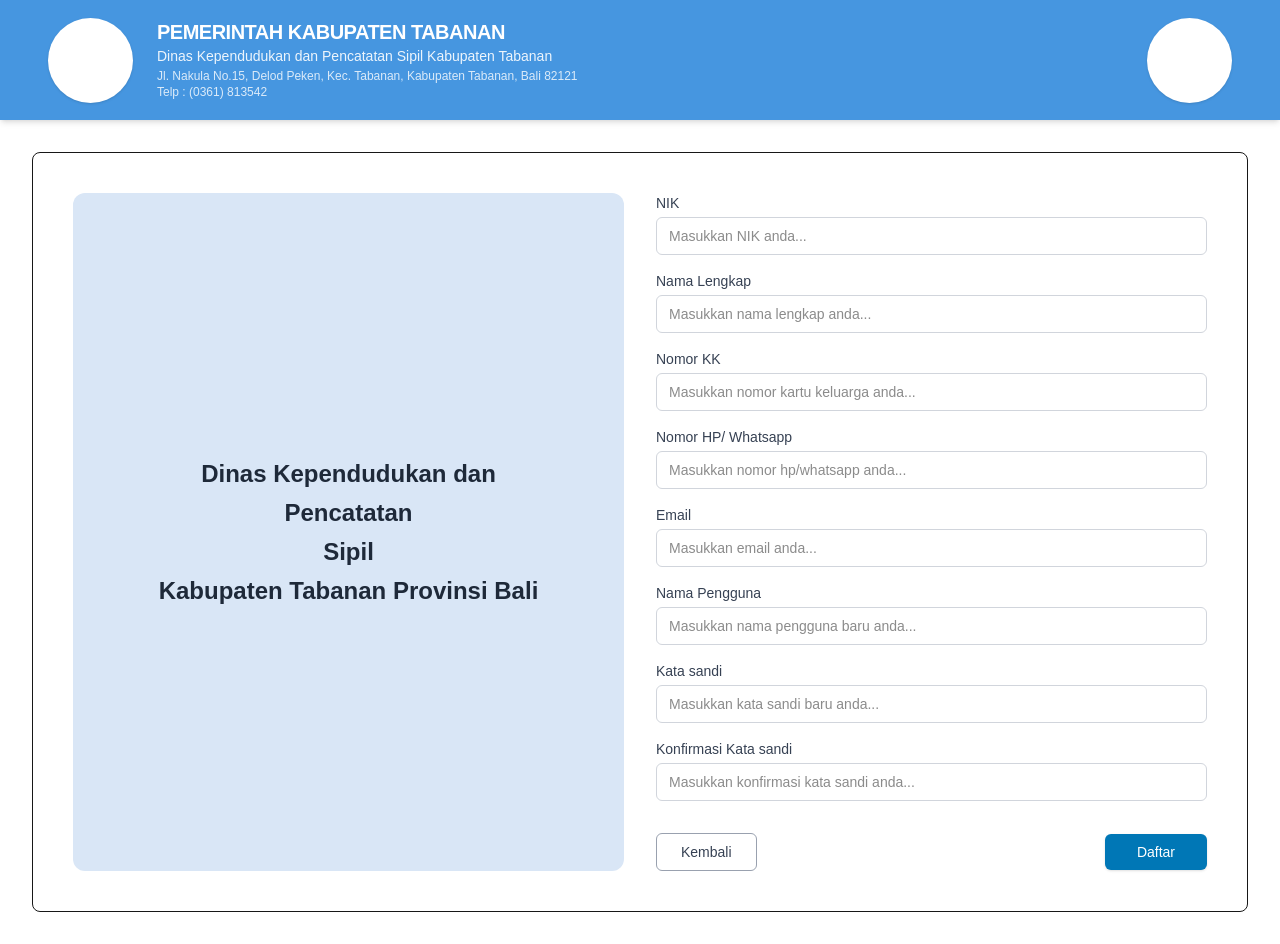
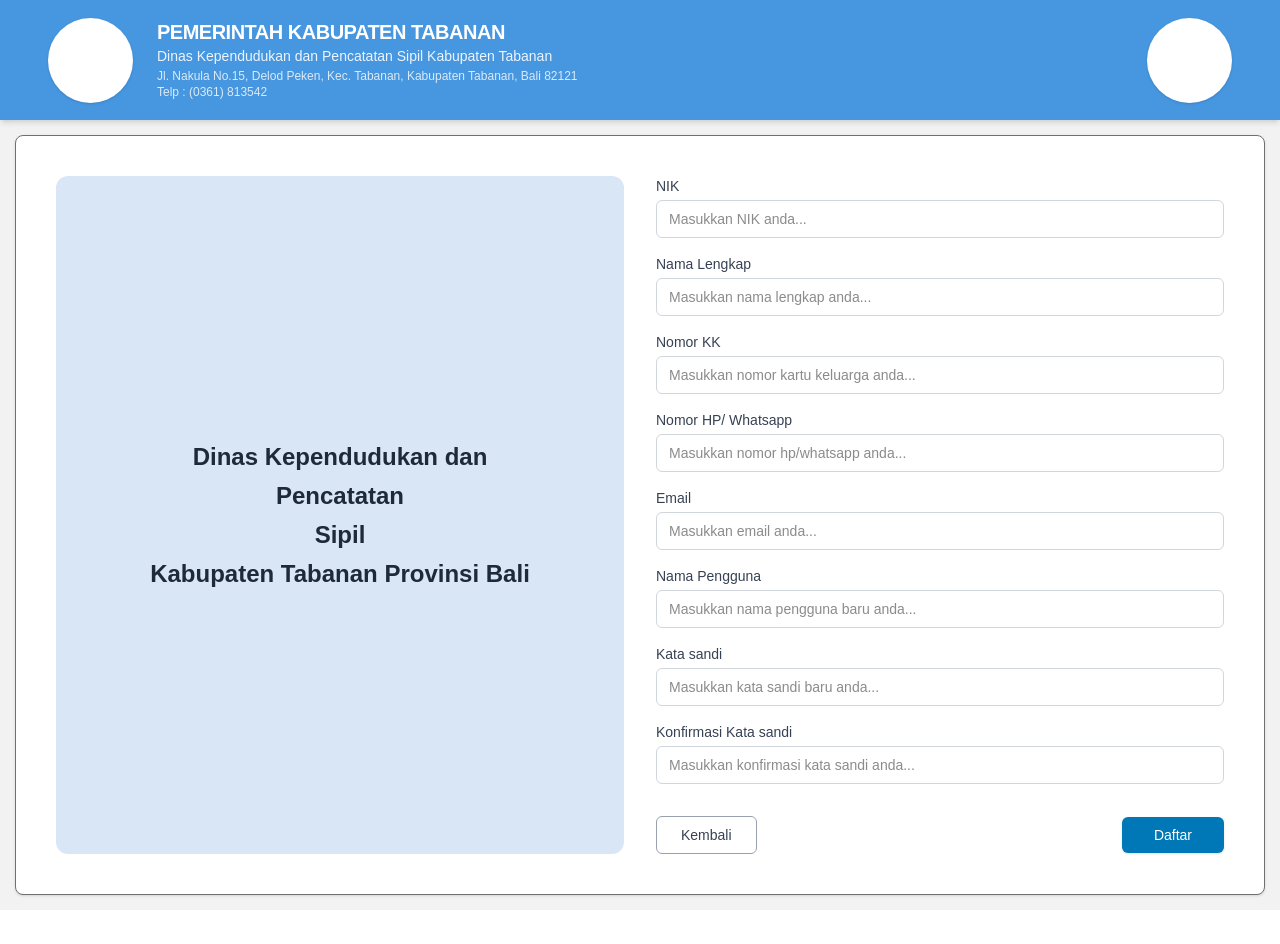
Before and after one commit to dekana576/project-magang-instiki, a Next.js app: page /en/register in a window 1280 px wide. After the commit the page ends 910 px from the top, so only its background shows below. Built offline with nearby package versions, Linux system fonts and the light colour scheme.

Commit message:
perbaikan sedikit pada registerpage dan memasukan dashboar-desa ke locale

```diff
--- a/src/app/login/page.tsx
+++ /dev/null
@@ -1,5 +0,0 @@
-import LoginPage from "@/components/pages/Login/LoginPage";
-
-export default function Page() {
-  return <LoginPage />;
-}
--- a/src/components/fragments/sidebar.tsx
+++ b/src/components/fragments/sidebar.tsx
@@ -10,7 +10,7 @@ import {
 } from "lucide-react";
 
 export default function Sidebar() {
-    // State untuk dropdown "Data Pengajuan Layanan" dan "Berkas Pengajuan"
+    // State untuk dropdown Data Pengajuan Layanan dan Berkas Pengajuan
     const [openDataPengajuan, setOpenDataPengajuan] = useState(false);
     const [openBerkasPengajuan, setOpenBerkasPengajuan] = useState(false);
 
@@ -136,7 +136,7 @@ export default function Sidebar() {
                 </nav>
             </div>
 
-            {/* Profil User di Bawah Sidebar (Tetap di Bawah) */}
+            {/* Profil User dibawah */}
             <div className="shrink-0">
                 {/* Garis Putih Pemisah Bawah */}
                 <div className="h-[1.5px] bg-white/40 mx-4 my-3" />
--- a/src/components/pages/RegisterPage.tsx
+++ b/src/components/pages/RegisterPage.tsx
@@ -6,14 +6,14 @@ import TopBar from "@/components/fragments/TopBar";
 export default function RegisterPage() {
   return (
     // mengatur komponen paling dasar atau utama seperti bg paling belakang
-    <div className="min-h-screen bg-[rgba(242, 242, 242, 1)] flex flex-col">
+    <div className="min-h-screen bg-[rgba(242,242,242,1)] flex flex-col">
       {/* header topBar */}
       <TopBar />
 
       {/* konten utama halaman register */}
-      <main className="flex-1 flex items-center justify-center p-4 sm:p-6 md:p-8">
+      <main className="flex-1 flex items-center justify-center py-[15px] px-[15px] ">
         {/* kotak pembungkus besar warna putih, tempat naruh berbagai objek atau elemen */}
-        <div className="bg-white border border-[rgba(112, 112, 112, 1)] rounded-lg w-full p-6 sm:p-8 md:p-10 grid grid-cols-1 lg:grid-cols-2 gap-8 items-center">
+        <div className="bg-white border border-[rgba(112,112,112,1)] rounded-lg w-full p-6 sm:p-8 md:p-10 grid grid-cols-1 lg:grid-cols-2 gap-8 items-center shadow-sm">
 
           {/* Kotak biru muda yang bakal diisi oleh gambar */}
           <div className="bg-[#D9E6F6] rounded-xl p-8 sm:p-12 flex flex-col items-center justify-center text-center h-full min-h-[350px] lg:min-h-[450px]">
```
Also changed, not shown: src/components/pages/OtpPage.tsx (+4 -4 lines), src/app/[locale]/dashboard-desa/page.tsx (renamed from src/app/dashboard-OP-desa/page.tsx).
